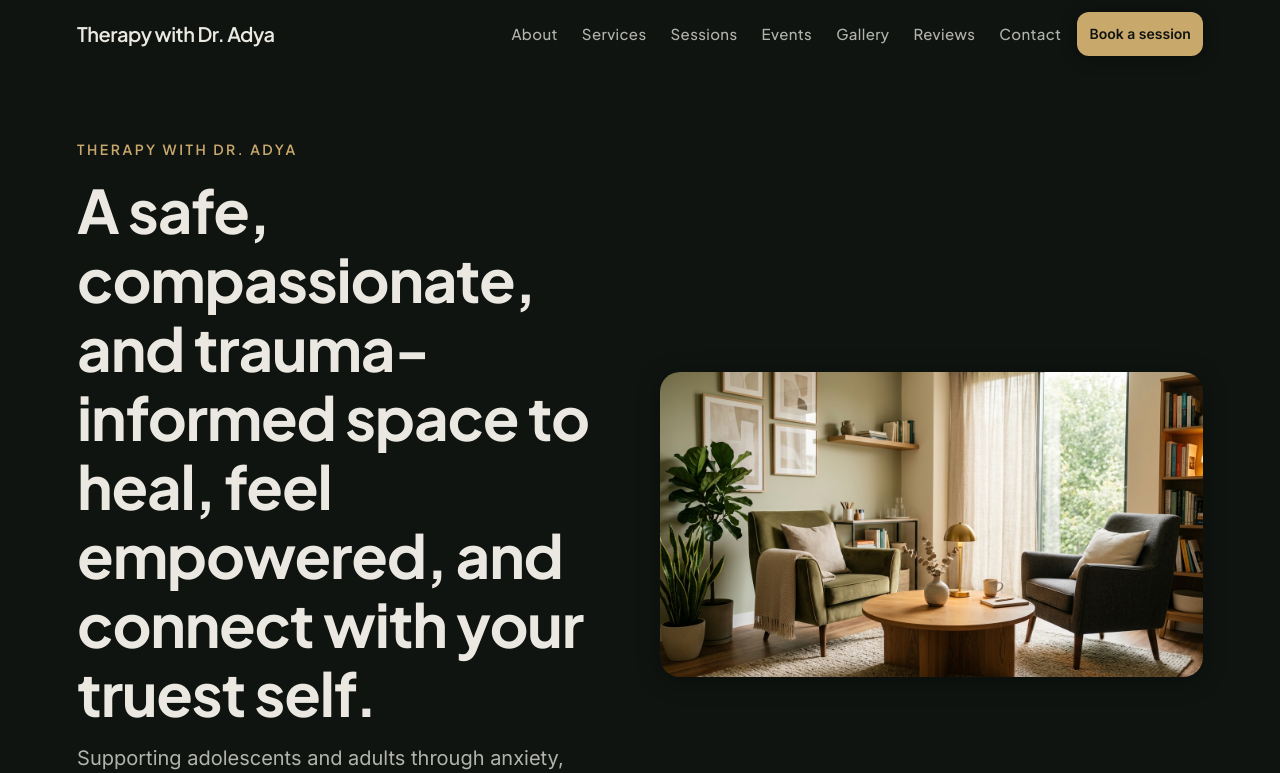
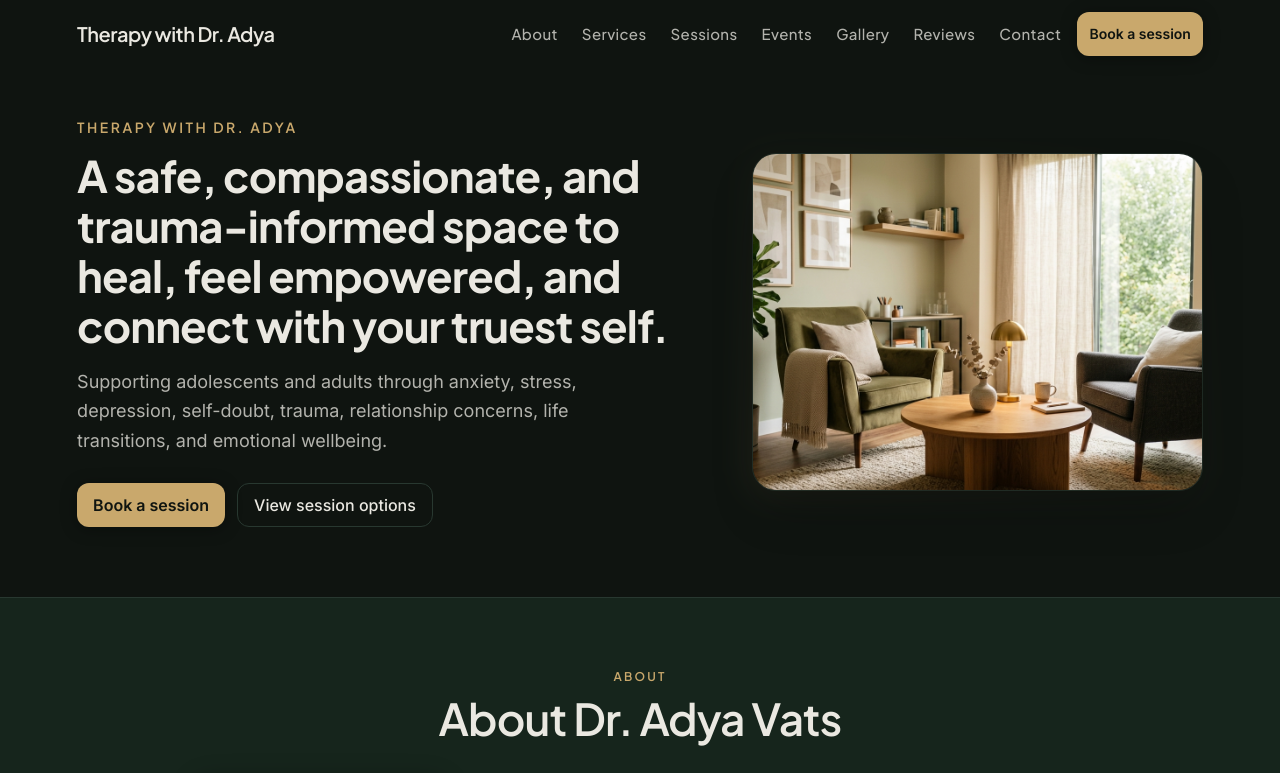
Before and after one commit to therapywithdradya/therapywithadya, a Next.js app: page / in a window 1280 px wide. Shown: the top 773 px of the page. Built offline with nearby package versions, Linux system fonts and the light colour scheme; no server answers.

Commit message:
fix(hero): align hero text and image layout with balanced typography and aspect ratio

```diff
--- a/src/app/page.tsx
+++ b/src/app/page.tsx
@@ -81,7 +81,7 @@ export default async function Home() {
         heading={
           <h1
             id="home-hero-title"
-            className="font-heading text-display text-ink [overflow-wrap:anywhere]"
+            className="font-heading text-[clamp(1.85rem,3.4vw,2.85rem)] font-medium leading-[1.22] tracking-tight text-ink [overflow-wrap:anywhere]"
           >
             {content.hero.tagline}
           </h1>
--- a/src/components/home/hero.tsx
+++ b/src/components/home/hero.tsx
@@ -34,17 +34,17 @@ export function Hero({
   const resolvedImageAlt = imageAlt?.trim() || image.alt;
 
   return (
-    <Section aria-labelledby="home-hero-title">
-      <Container className="grid min-w-0 items-center gap-10 lg:grid-cols-2">
+    <Section aria-labelledby="home-hero-title" className="pt-6 sm:pt-10 lg:pt-12">
+      <Container className="grid min-w-0 items-center gap-10 lg:grid-cols-[1.15fr_0.85fr] lg:gap-12 xl:gap-16">
         <div className="min-w-0">
-          <p className="max-w-full font-heading text-sm font-semibold tracking-[0.18em] text-primary uppercase [overflow-wrap:anywhere]">
+          <p className="max-w-full font-heading text-xs sm:text-sm font-semibold tracking-[0.18em] text-primary uppercase [overflow-wrap:anywhere]">
             {resolvedBrand}
           </p>
-          <div className="mt-4 min-w-0">{heading}</div>
-          <p className="mt-4 max-w-xl text-lead text-muted [overflow-wrap:anywhere]">
+          <div className="mt-3.5 min-w-0">{heading}</div>
+          <p className="mt-4 max-w-xl text-base sm:text-lg leading-relaxed text-muted [overflow-wrap:anywhere]">
             {resolvedSupport}
           </p>
-          <div className="mt-8 flex flex-col gap-3 sm:flex-row sm:flex-wrap">
+          <div className="mt-7 flex flex-col gap-3 sm:flex-row sm:flex-wrap">
             <Button href={resolvedBookHref} className="w-full sm:w-auto">
               {resolvedPrimaryLabel}
             </Button>
@@ -53,6 +53,12 @@ export function Hero({
             </Button>
           </div>
         </div>
+        <div className="relative flex items-center justify-center lg:justify-end">
+          <div className="relative w-full">
+            <div
+              className="absolute -inset-1.5 rounded-[1.75rem] bg-gradient-to-tr from-primary/15 via-primary/5 to-transparent blur-lg opacity-60 pointer-events-none"
+              aria-hidden="true"
+            />
             <SiteImage
               src={resolvedImageUrl}
               alt={resolvedImageAlt}
@@ -60,8 +66,10 @@ export function Hero({
               height={image.height}
               sizes="(min-width: 1024px) 36rem, 100vw"
               priority
-          className="aspect-video w-full rounded-[1.25rem] object-cover shadow-card"
+              className="relative aspect-[4/3] sm:aspect-[16/11] lg:aspect-[4/3] w-full rounded-[1.5rem] border border-border/60 object-cover shadow-2xl"
             />
+          </div>
+        </div>
       </Container>
     </Section>
   );
```
Lines whose indentation alone changed are shown as unchanged.
